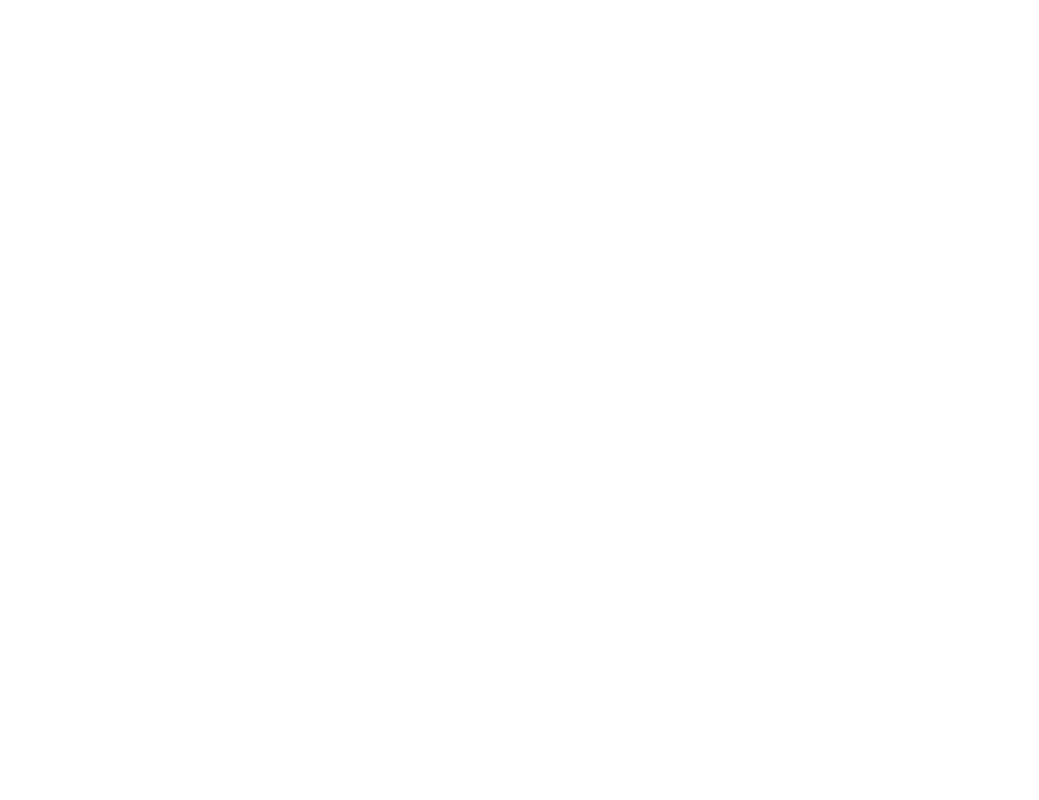
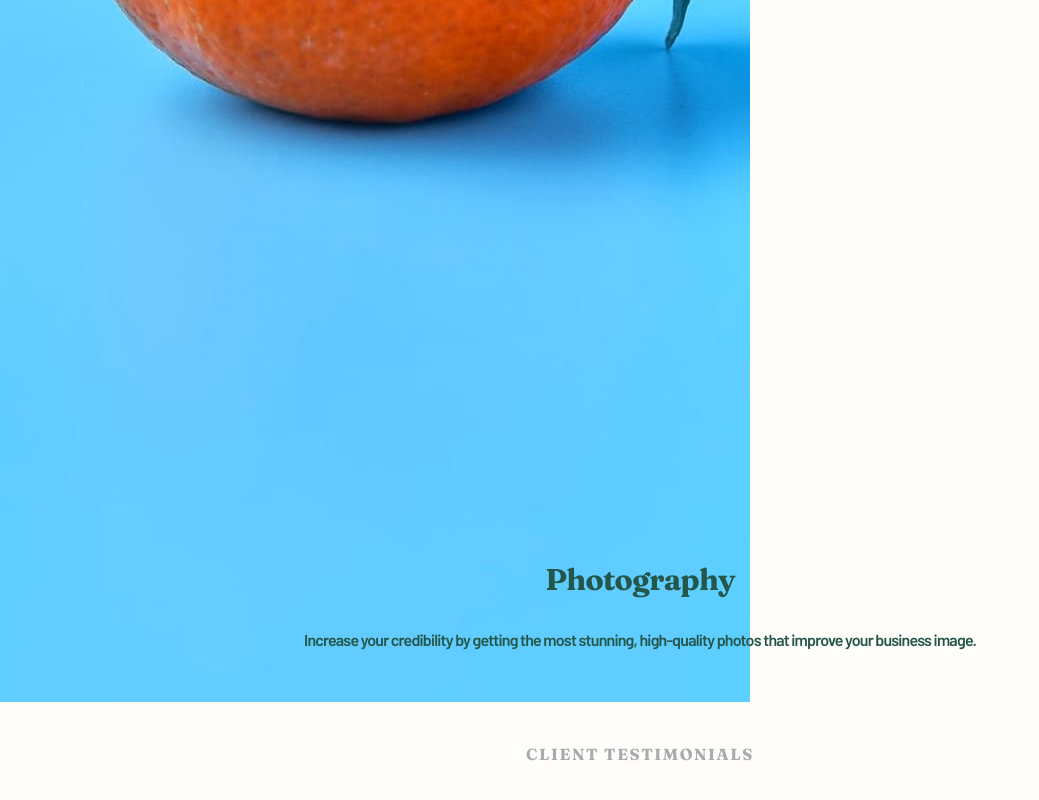
Before and after one commit to namanavasthi/frontend-mentor-2-sunnyside-agency-landing-page, a React (Create React App) app: page / in a window 1280 px wide. Shown: the part 5444-6244 px from the top of the page, without its empty margins (0-1039 px from the left). Before the commit the page ends 3774 px from the top, so only its background shows below. Built offline with nearby package versions, Linux system fonts and the light colour scheme.

Commit message:
client testimonials

```diff
--- a/src/App.js
+++ b/src/App.js
@@ -4,7 +4,7 @@
 
 function App() {
   return (
-    <div className="flex flex-col w-full relative">
+    <div className="flex flex-col w-full relative bg-neutral-background">
       <Header />
       <Main />
       <Footer />
--- /dev/null
+++ b/src/ClientTestimonials.jsx
@@ -0,0 +1,71 @@
+import React from "react";
+
+import Emily from "./images/image-emily.jpg";
+import Jennie from "./images/image-jennie.jpg";
+import Thomas from "./images/image-thomas.jpg";
+
+const data = {
+  title: "client testimonials",
+  clients: [
+    {
+      image: {
+        src: Emily,
+        alt: "Emily R.",
+      },
+      message:
+        "We put our trust in Sunnyside and they delivered, making sure our needs were met and deadlines were always hit.",
+      name: "Emily R.",
+      title: "Marketing Director",
+    },
+    {
+      image: {
+        src: Thomas,
+        alt: "Thomas S.",
+      },
+      message:
+        "Sunnyside’s enthusiasm coupled with their keen interest in our brand’s success made it a satisfying and enjoyable experience.",
+      name: "Thomas S.",
+      title: "Chief Operating Officer",
+    },
+    {
+      image: {
+        src: Jennie,
+        alt: "Jennie F.",
+      },
+      message:
+        "Incredible end result! Our sales increased over 400% when we worked with Sunnyside. Highly recommended!",
+      name: "Jennie F",
+      title: "Business Owner",
+    },
+  ],
+};
+
+const Client = ({ data }) => {
+  return (
+    <>
+      <img src={data.image.src} alt={data.image.alt} className="w-16 rounded-full" />
+      <p className="font-barlow text-lg tracking-tight leading-8 text-neutral-very-dark-grayish-blue py-7 px-3">
+        {data.message}
+      </p>
+      <div>
+        <h3 className="text-lg tracking-tight leading-6 text-neutral-very-dark-desaturated-blue">{data.name}</h3>
+        <h4 className="font-barlow text-sm leading-6 tracking-tighter text-neutral-grayish-blue pt-1">{data.title}</h4>
+      </div>
+    </>
+  );
+};
+
+export const ClientTestimonials = () => {
+  return (
+    <section className="section-testimonials flex flex-col py-10 items-center text-center">
+      <h2 className="text-base tracking-widest uppercase text-neutral-grayish-blue pb-5">{data.title}</h2>
+      <ul>
+        {data.clients.map((client, i) => (
+          <li key={i} className="flex flex-col items-center px-5 py-6">
+            <Client data={client} />
+          </li>
+        ))}
+      </ul>
+    </section>
+  );
+};
--- /dev/null
+++ b/src/ImageSection.jsx
@@ -0,0 +1,17 @@
+import React from "react";
+
+export const ImageSection = ({ image, title, subTitle }) => {
+  return (
+    <section className="section-image relative">
+      <img src={image.mobile} alt={image.alt} />
+      <div className="absolute bottom-0 left-0 flex flex-col w-full p-5">
+        <h2 className="capitalize text-3xl tracking-tight leading-9 text-center text-primary-cyan-desaturated">
+          {title}
+        </h2>
+        <p className="text-base font-barlow tracking-tighter leading-7 text-center text-primary-cyan-desaturated py-7">
+          {subTitle}
+        </p>
+      </div>
+    </section>
+  );
+};
--- a/src/Main.jsx
+++ b/src/Main.jsx
@@ -5,12 +5,16 @@
 import { Title } from "./Title";
 import { SubTitle } from "./SubTitle";
 import { Link } from "./Link";
+import { ImageSection } from "./ImageSection";
+import { ClientTestimonials } from "./ClientTestimonials";
 
 import Hero from "./images/mobile/image-header.jpg";
 import ArrowDown from "./images/icon-arrow-down.svg";
 
 import Egg from "./images/mobile/image-transform.jpg";
 import Glass from "./images/mobile/image-stand-out.jpg";
+import GraphicDesign from "./images/mobile/image-graphic-design.jpg";
+import Photography from "./images/mobile/image-photography.jpg";
 
 export const Main = () => {
   return (
@@ -52,6 +56,17 @@
         </Article>
         <img src={Glass} alt="transform your brand" />
       </Section>
+      <ImageSection
+        image={{ mobile: GraphicDesign, alt: "graphic design" }}
+        title="graphic design"
+        subTitle="Great design makes you memorable. We deliver artwork that underscores your brand message and captures potential clients’ attention."
+      />
+      <ImageSection
+        image={{ mobile: Photography, alt: "photography" }}
+        title="photography"
+        subTitle="Increase your credibility by getting the most stunning, high-quality photos that improve your business image."
+      />
+      <ClientTestimonials />
     </main>
   );
 };
--- a/tailwind.config.js
+++ b/tailwind.config.js
@@ -24,6 +24,7 @@
           "very-dark-desaturated-blue": "hsl(212, 27%, 19%)",
           white: "hsl(0, 0%, 100%)",
           "icon-focus": "#979797",
+          background: "hsl(34,100%,99%)",
         },
       },
     },
```
